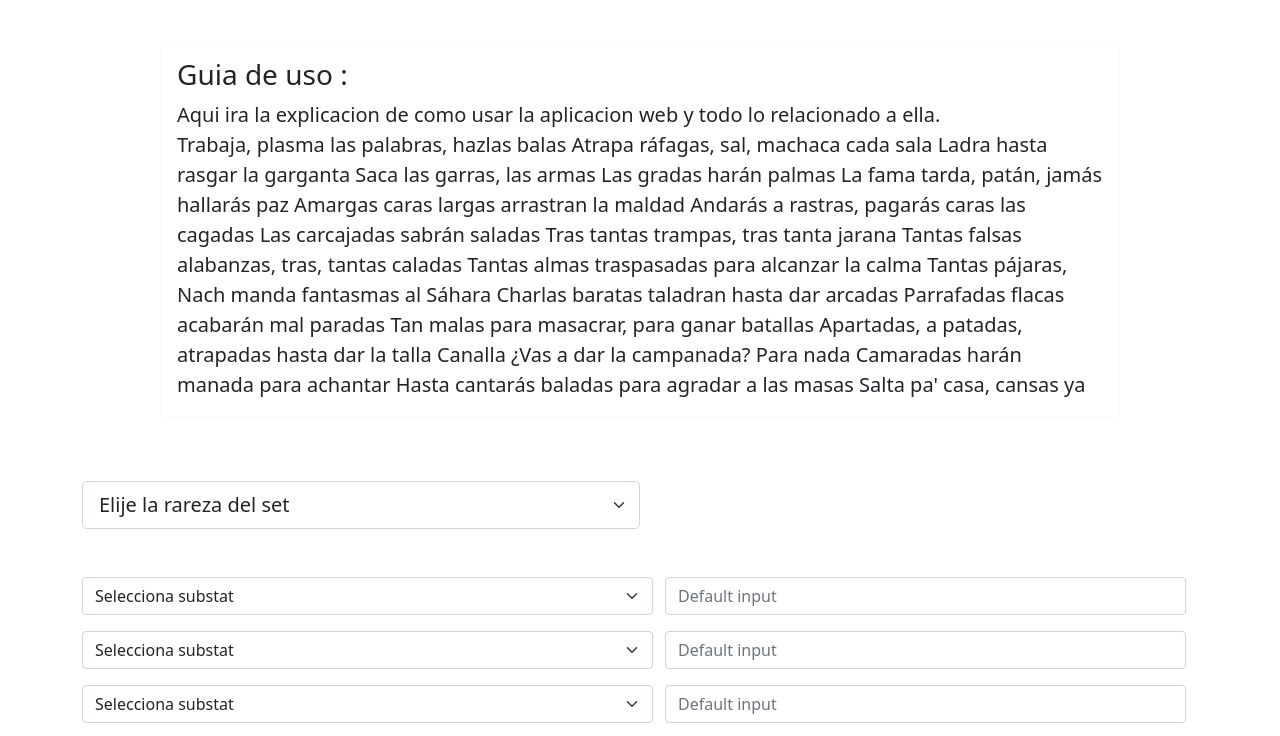
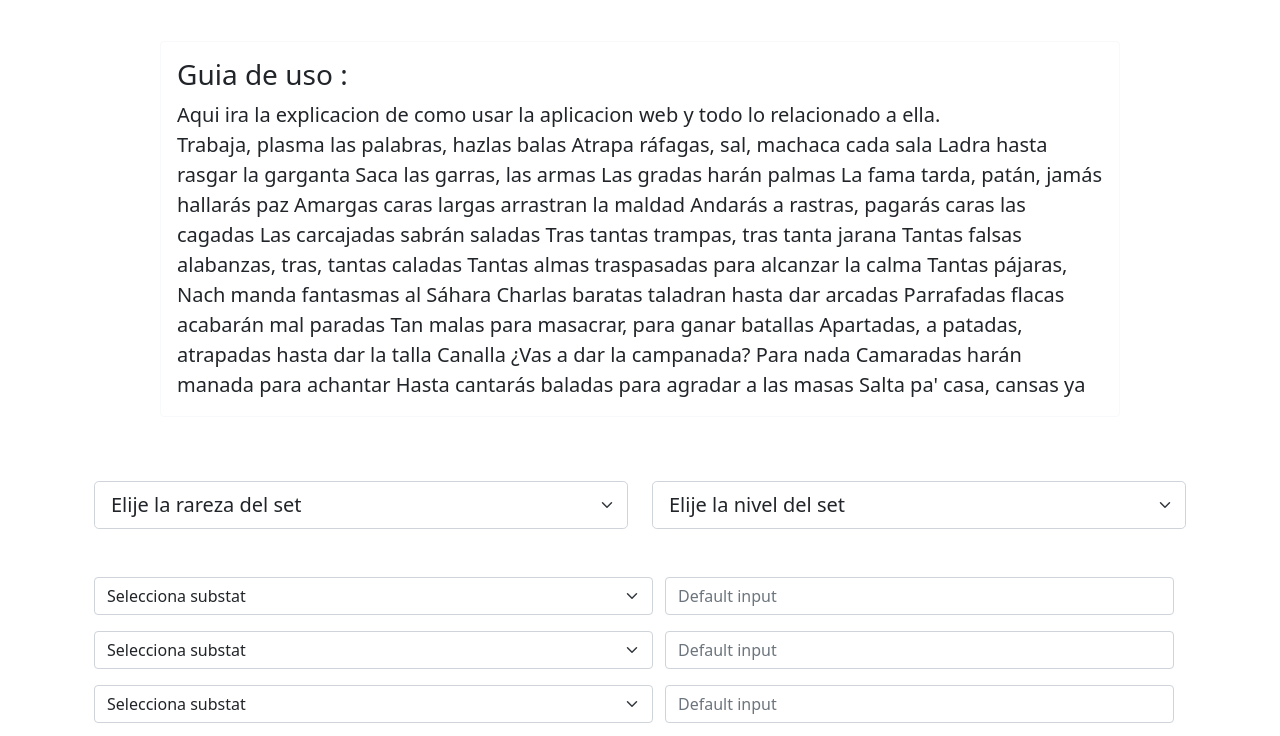
Before and after one commit to brokestar7/gsCalculator, a website: page index.html in a window 1280 px wide. Shown: the part 63-799 px from the top of the page. Drawn offline with nearby package versions, Linux system fonts and the light colour scheme.

Commit message:
minor changes 2
a2

```diff
--- a/index.html
+++ b/index.html
@@ -84,12 +84,29 @@
             </div>
 
             <div>
+                <div class="container">
 
-                <select class="form-select form-select-lg mb-3 mb-5 mt-5 w-50" aria-label=".form-select-lg example">
-                    <option selected>Elije la rareza del set</option>
-                    <option value="1">Epico</option>
-                    <option value="2">Heroico</option>
-                </select>
+                    <div class="row">
+                        <div class="col">
+                            <select class="form-select form-select-lg mb-5 mt-5" aria-label=".form-select-lg example">
+                                <option selected>Elije la rareza del set</option>
+                                <option value="1">Epico</option>
+                                <option value="2">Heroico</option>
+                            </select>
+                        </div>
+
+
+                        <div class="col">
+                            <select class="form-select form-select-lg mb-5 mt-5" aria-label=".form-select-lg example">
+                                <option selected>Elije la nivel del set</option>
+                                <option value="1">88</option>
+                                <option value="2">85</option>
+                                <option value="2">75</option>
+                            </select>
+                        </div>
+
+
+                    </div>
 
                 <div class="container">
                     <div class="row">
```
